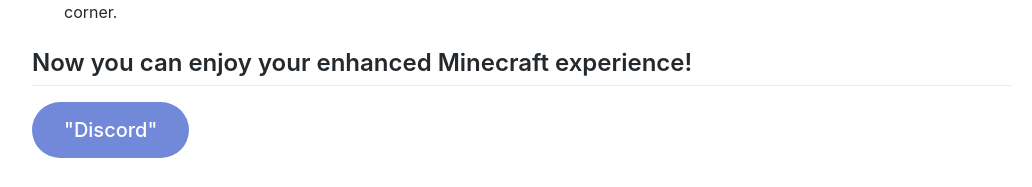
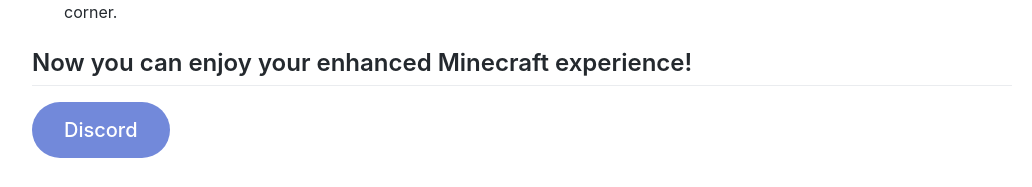
Before and after one commit to Levelowel/levelowel.github.io, a Jekyll site: the page built from README.md, in a window 1280 px wide. Shown: the part 1944-2131 px from the top of the page, without its empty margins (118-1150 px from the left). Built offline with Jekyll 4.4.1, drawn with Linux system fonts in a browser that asks for light colours; our own code applies the rules of GitHub Pages for plain Markdown files; comment, search, counter and statistics services are not loaded.

Commit message:
Update default.html

```diff
--- a/_layouts/default.html
+++ b/_layouts/default.html
@@ -21,7 +21,7 @@
 
       {{ content }}
 
-      <a class="discord" href="https://discord.gg/A6faFYt">"Discord"</a>
+      <a class="discord" href="https://discord.gg/A6faFYt">Discord</a>
       {% if site.github.private != true and site.github.license %}
       <div class="footer border-top border-gray-light mt-5 pt-3 text-right text-gray">
         This site is open source. {% github_edit_link "Improve this page" %}.
```
